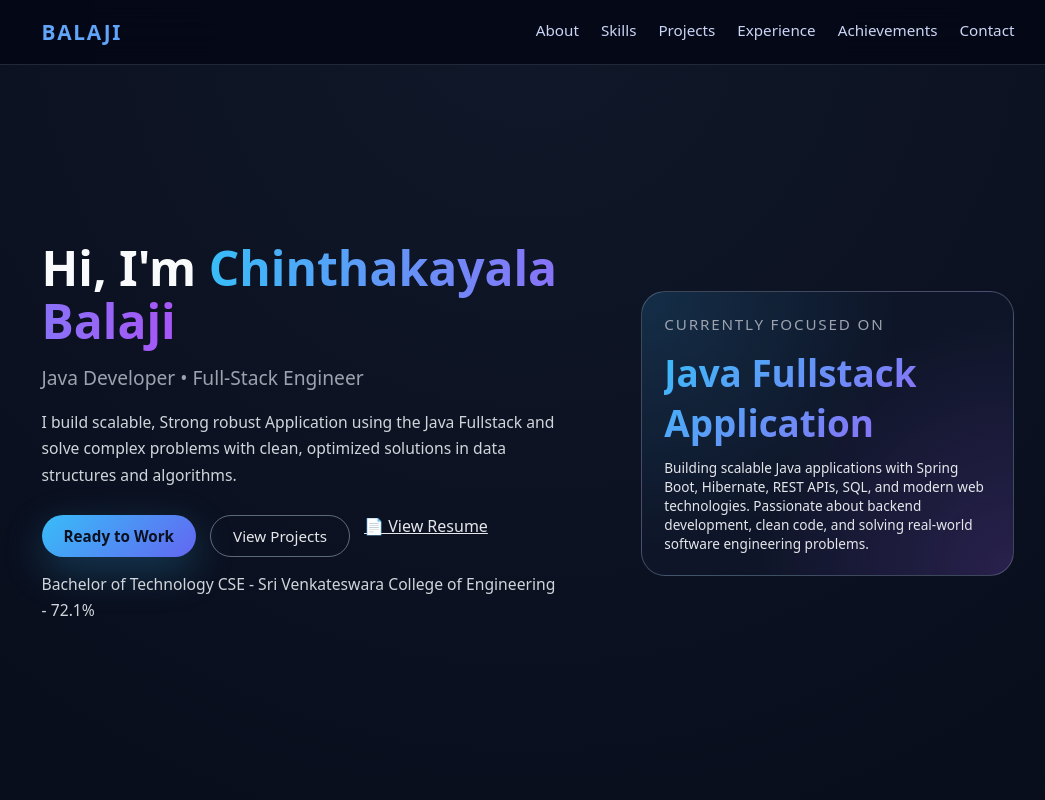
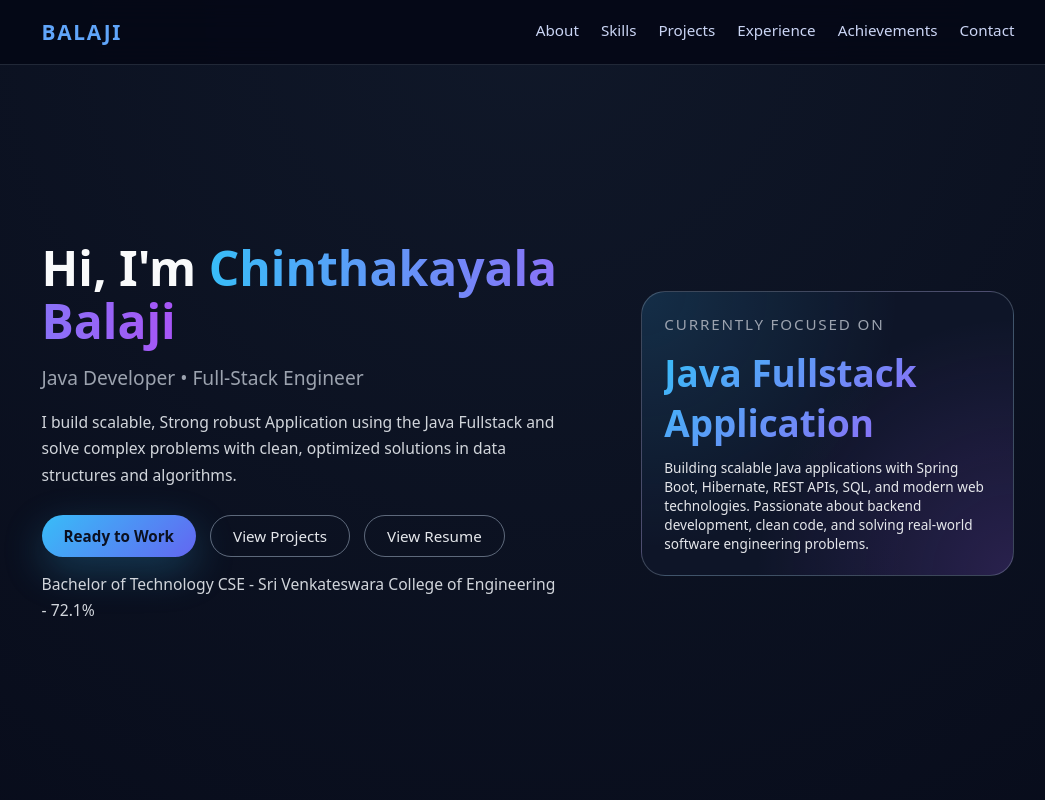
Before and after one commit to Balaji13052004/My-Portfolio, a React (Vite) app: page / in a window 1280 px wide. Shown: the top 800 px of the page, without its empty margins (112-1157 px from the left). Built offline with nearby package versions, Linux system fonts and the light colour scheme.

Commit message:
Update Hero.jsx

```diff
--- a/src/components/Hero.jsx
+++ b/src/components/Hero.jsx
@@ -30,9 +30,11 @@ export default function Hero() {
   href="/Balaji_Resume.pdf"
   target="_blank"
   rel="noopener noreferrer"
-  className="resume-btn"
+  style={{ textDecoration: "none" }}
 >
-  📄 View Resume
+  <button className="btn-outline">
+    View Resume
+  </button>
 </a>
         </div>
         <p className="hero-tagline">
```
